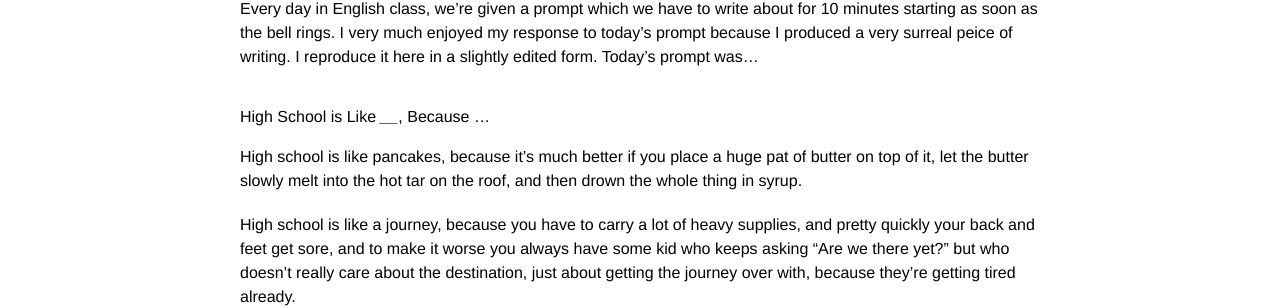
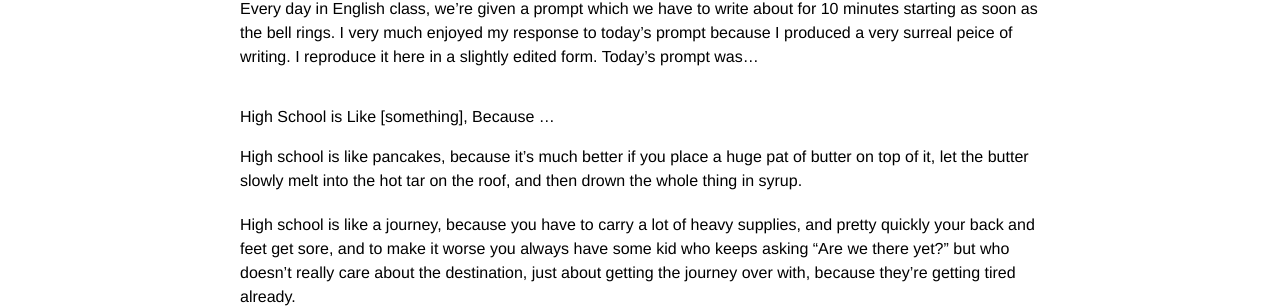
Before and after one commit to porglezomp/am-lit, a Jekyll site: the page built from _posts/2014-09-04-high-school-is-link.md, in a window 1280 px wide. Shown: the part 205-513 px from the top of the page. Built offline with Jekyll 4.4.1, drawn with Linux system fonts in a browser that asks for light colours.

Commit message:
Try to fix issue with underbars breaking header

```diff
--- a/_posts/2014-09-04-high-school-is-link.md
+++ b/_posts/2014-09-04-high-school-is-link.md
@@ -5,7 +5,7 @@ date: 2014-09-04 22:40
 
 Every day in English class, we're given a prompt which we have to write about for 10 minutes starting as soon as the bell rings. I very much enjoyed my response to today's prompt because I produced a very surreal peice of writing. I reproduce it here in a slightly edited form. Today's prompt was...
 
-# High School is Like ____,  Because ...
+# High School is Like [something],  Because ...
 
 High school is like pancakes, because it's much better if you place a huge pat of butter on top of it, let the butter slowly melt into the hot tar on the roof, and then drown the whole thing in syrup.
 
```
